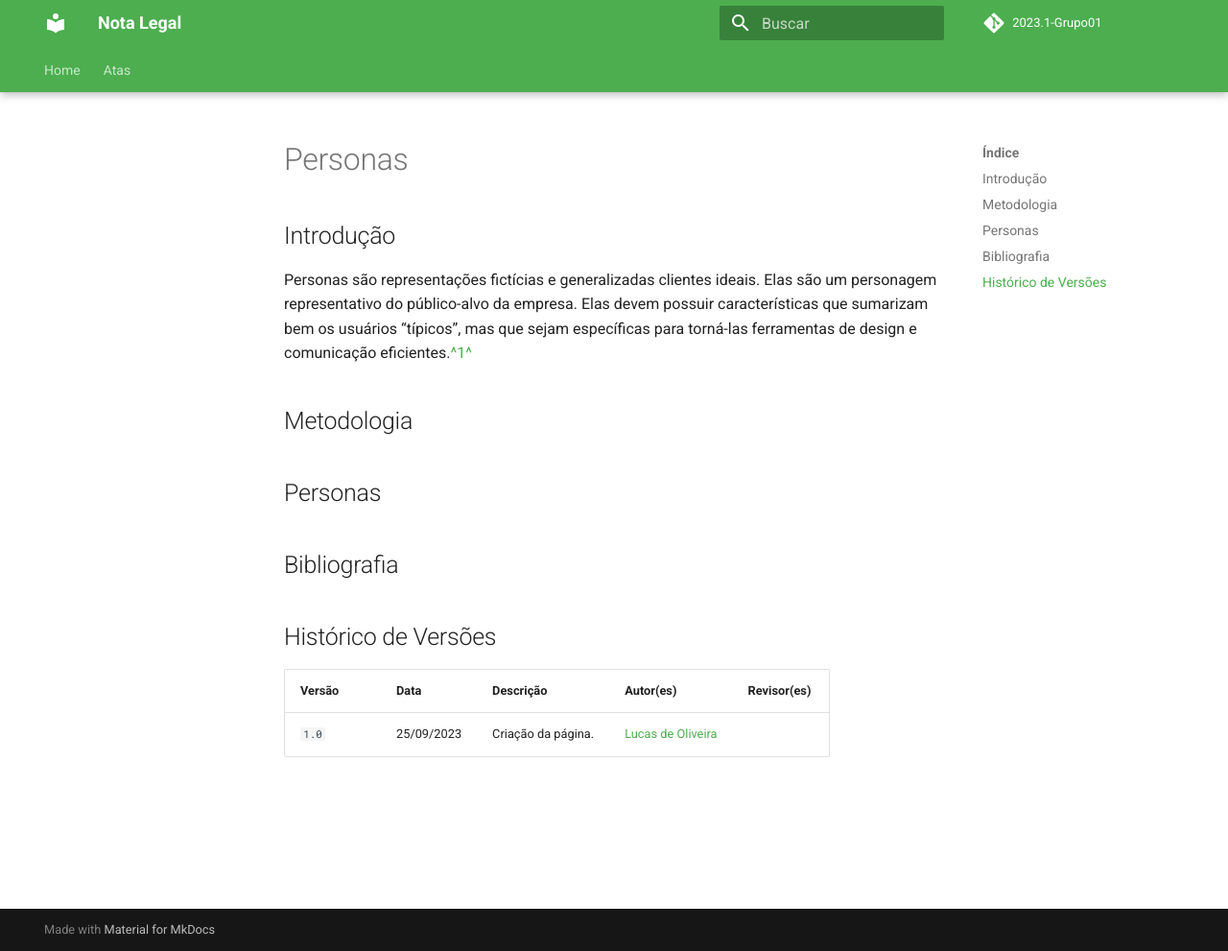
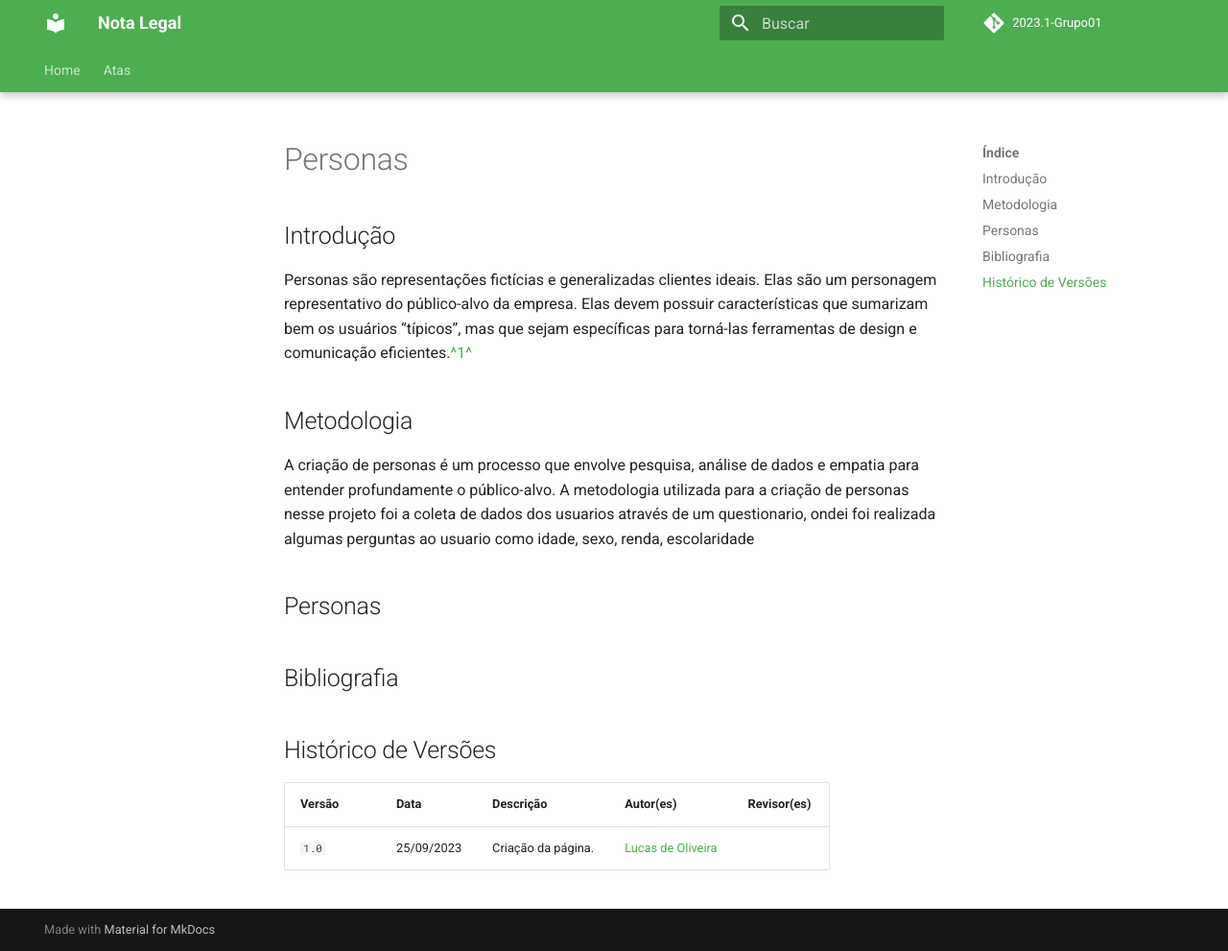
Before and after one commit to Interacao-Humano-Computador/2023.2-NotaLegal, an MkDocs documentation site: the page built from docs/analise de requisitos/personas.md, in a window 1280 px wide and 991 px high. Shown: the whole window at 96% size. Built offline with MkDocs 1.6.1 and Material for MkDocs 9.7.7, drawn with Linux system fonts in a browser that asks for light colours; comment, search, counter and statistics services are not loaded.

Commit message:
Update personas.md

```diff
--- a/docs/analise de requisitos/personas.md
+++ b/docs/analise de requisitos/personas.md
@@ -6,6 +6,7 @@ Personas são representações fictícias e generalizadas clientes ideais. Elas
 
 
 ## Metodologia
+A criação de personas é um processo que envolve pesquisa, análise de dados e empatia para entender profundamente o público-alvo. A metodologia utilizada para a criação de personas nesse projeto foi a coleta de dados dos usuarios através de um questionario, ondei foi realizada algumas perguntas ao usuario como idade, sexo, renda, escolaridade
 
 ## Personas
 
```
